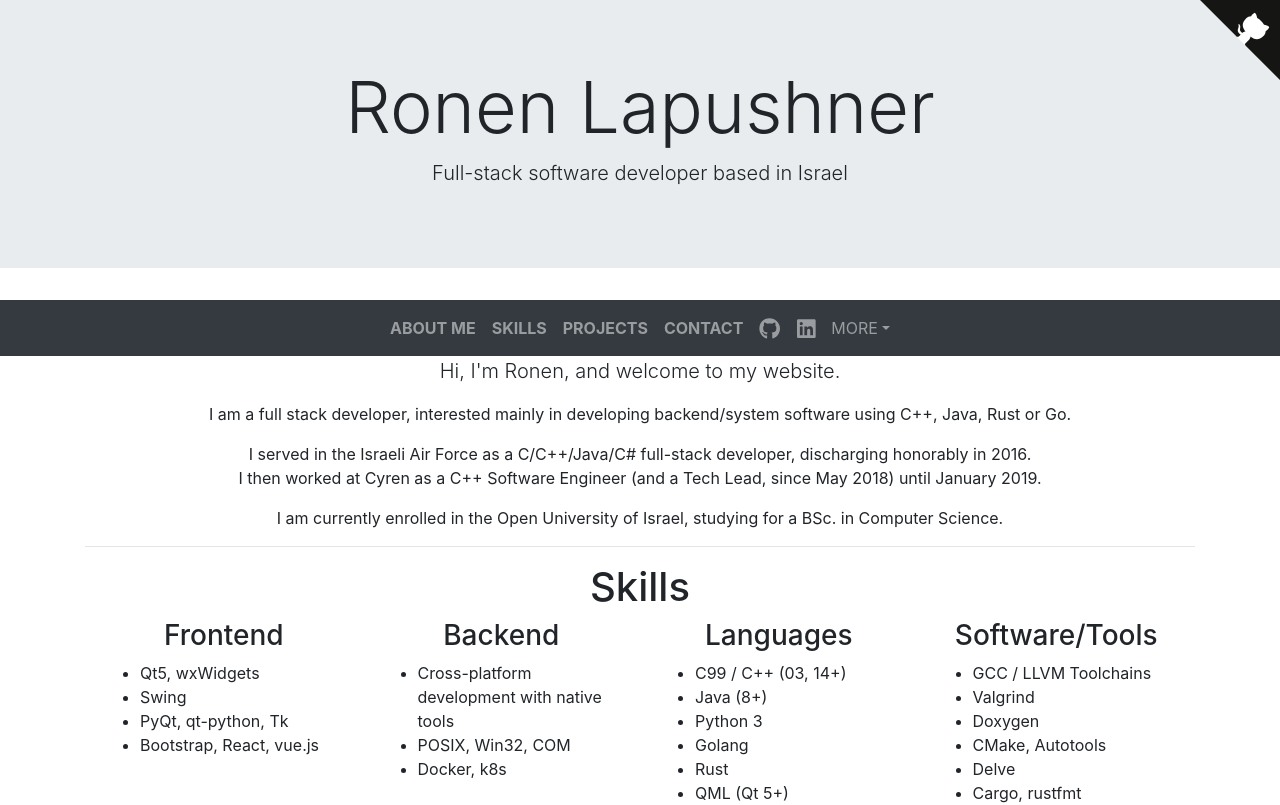
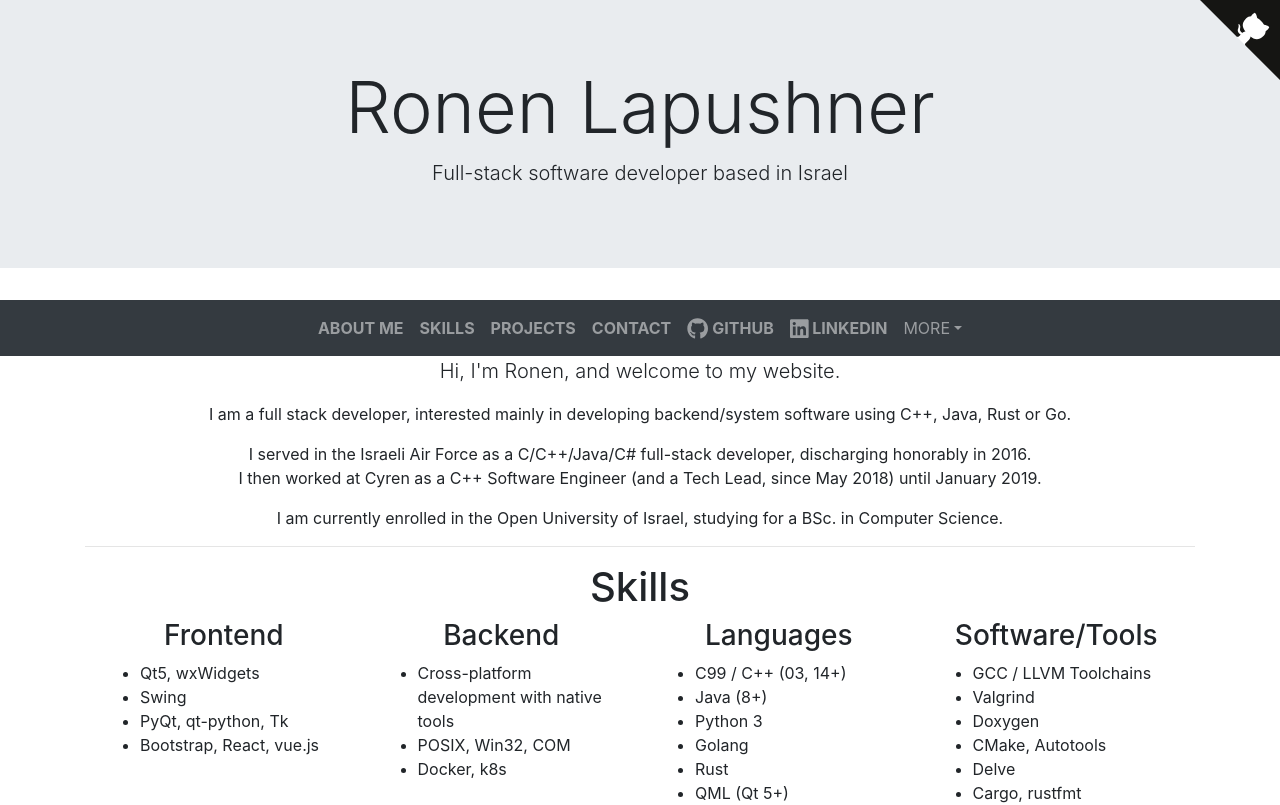
Before and after one commit to ronen25/ronen.xyz, a Vue app in the folder website/: page / in a window 1280 px wide. Shown: the top 805 px of the page. Built offline with nearby package versions, Linux system fonts and the light colour scheme.

Commit message:
Added github + linkedin icon text for xl and sm screens

```diff
--- a/website/src/components/Header.vue
+++ b/website/src/components/Header.vue
@@ -13,7 +13,7 @@
       <b-navbar-toggle target="nav-collapse"></b-navbar-toggle>
 
       <b-collapse id="nav-collapse" is-nav>
-        <b-navbar-nav v-bind:align="'center'" class="mx-auto">
+        <b-navbar-nav align="center" class="mx-auto">
           <!-- About -->
           <b-nav-item href="#about" class="text-white">
             <b>ABOUT ME</b>
@@ -41,7 +41,12 @@
             title="Github Link"
             alt="GITHUB"
           >
-            <font-awesome-icon :icon="['fab', 'github']" size="lg"></font-awesome-icon>
+            <div>
+              <font-awesome-icon :icon="['fab', 'github']" size="lg"></font-awesome-icon>
+              <span class="d-sm-inline d-md-none d-lg-none d-xl-inline">
+                <b>&nbsp;GITHUB</b>
+              </span>
+            </div>
           </b-nav-item>
 
           <!-- Linkedin Link -->
@@ -51,7 +56,12 @@
             title="LinkedIn Link"
             alt="LINKEDIN"
           >
-            <font-awesome-icon :icon="['fab', 'linkedin']" size="lg"></font-awesome-icon>
+            <div>
+              <font-awesome-icon :icon="['fab', 'linkedin']" size="lg"></font-awesome-icon>
+              <span class="d-sm-inline d-md-none d-lg-none d-xl-inline">
+                <b>&nbsp;LINKEDIN</b>
+              </span>
+            </div>
           </b-nav-item>
 
           <!-- MORE -->
```
